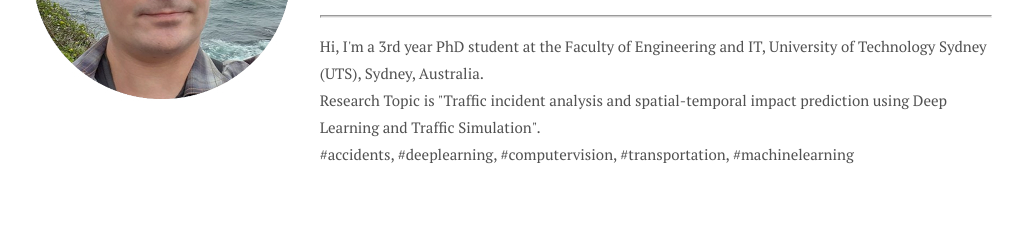
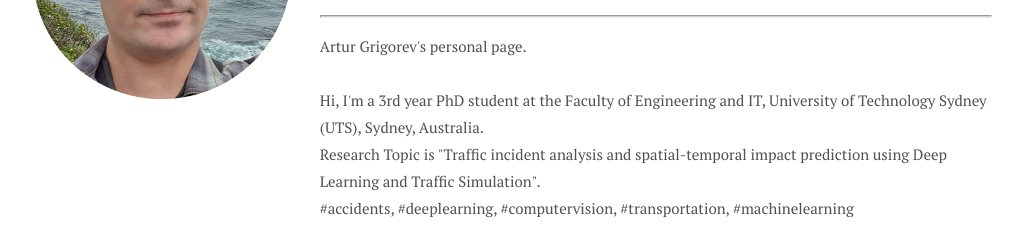
Before and after one commit to arturgrigorev/arturgrigorev.github.io, a plain HTML site: page index.html in a window 1280 px wide. Shown: the part 229-454 px from the top of the page, without its empty margins (128-1151 px from the left). Drawn offline with nearby package versions, Linux system fonts and the light colour scheme.

Commit message:
Update index.html

```diff
--- a/index.html
+++ b/index.html
@@ -70,7 +70,7 @@
     <h3>PhD Student in Transportation / Information Technology<br>
       University of Technology Sydney, New South Wales, Australia</h3>
     <hr>
-    <p><span aria-hidden="true">Hi, I'm a 3rd year PhD student at the Faculty of Engineering and IT, University of Technology Sydney (UTS), Sydney, Australia. <br>
+    <p><span aria-hidden="true">Artur Grigorev's personal page. <br><br>Hi, I'm a 3rd year PhD student at the Faculty of Engineering and IT, University of Technology Sydney (UTS), Sydney, Australia. <br>
       Research Topic is "Traffic incident analysis and spatial-temporal impact prediction using Deep Learning and Traffic Simulation".<br>
     </span><span aria-hidden="true">#accidents, #deeplearning, #computervision, #transportation, #machinelearning</span></p>
   </section>
```
